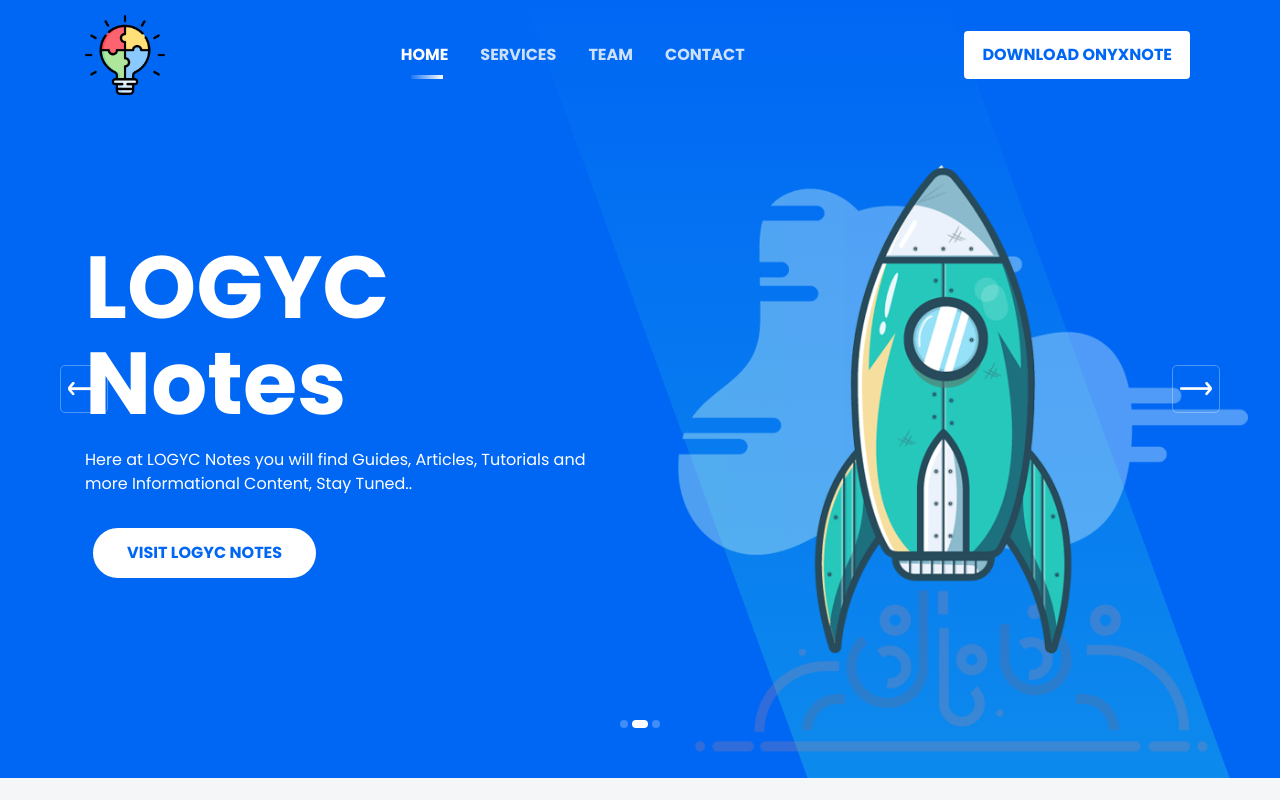
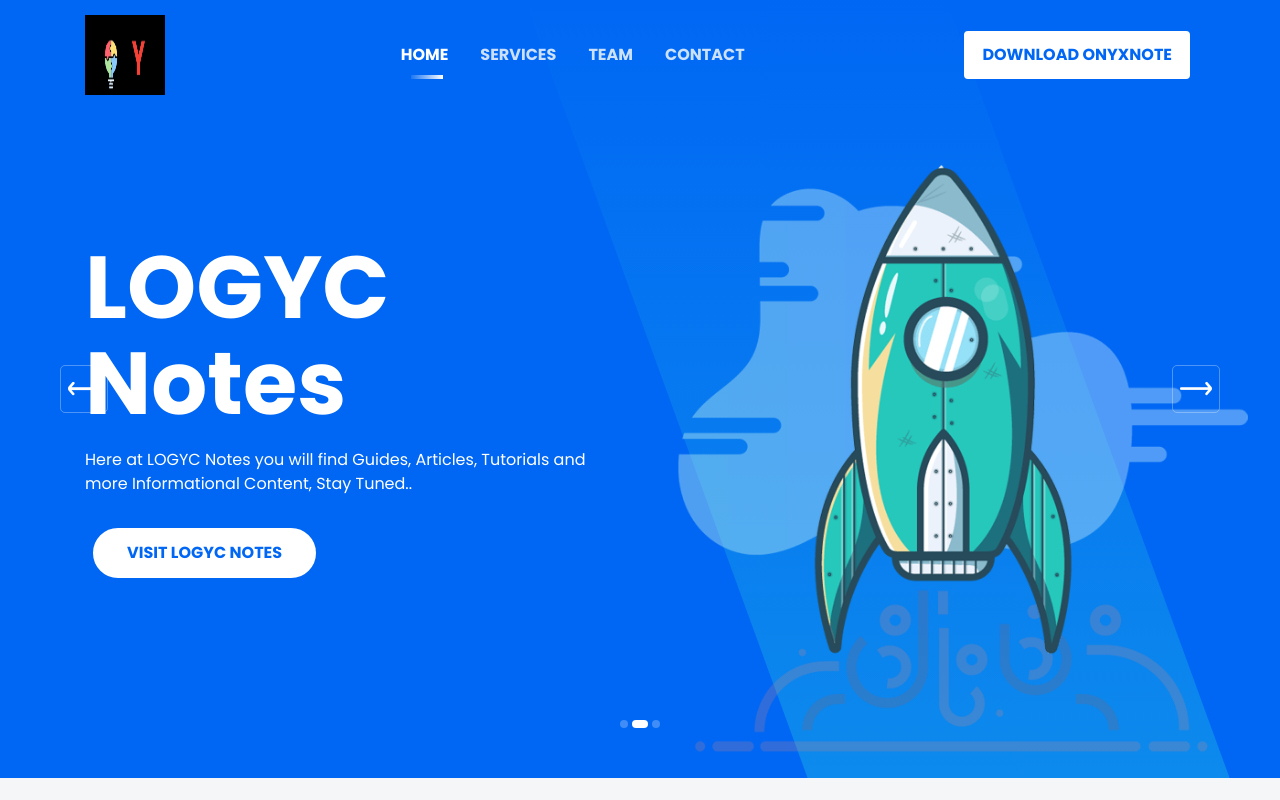
Before and after one commit to reallogyc/logyc, a plain HTML site: page index.html in a window 1280 px wide. Shown: the top 800 px of the page. Drawn offline with Linux system fonts and the light colour scheme.

Commit message:
Update index.html

```diff
--- a/index.html
+++ b/index.html
@@ -83,7 +83,7 @@
                     <nav class="navbar navbar-expand-lg">
 
                         <a class="navbar-brand" href="#">
-                            <img src="assets/images/icon.png" alt="Logo" width="80" height="80">
+                            <img src="assets/images/s.png" alt="Logo" width="80" height="80">
                         </a>
 
                         <button class="navbar-toggler" type="button" data-toggle="collapse" data-target="#navbarTwo" aria-controls="navbarTwo" aria-expanded="false" aria-label="Toggle navigation">
```
